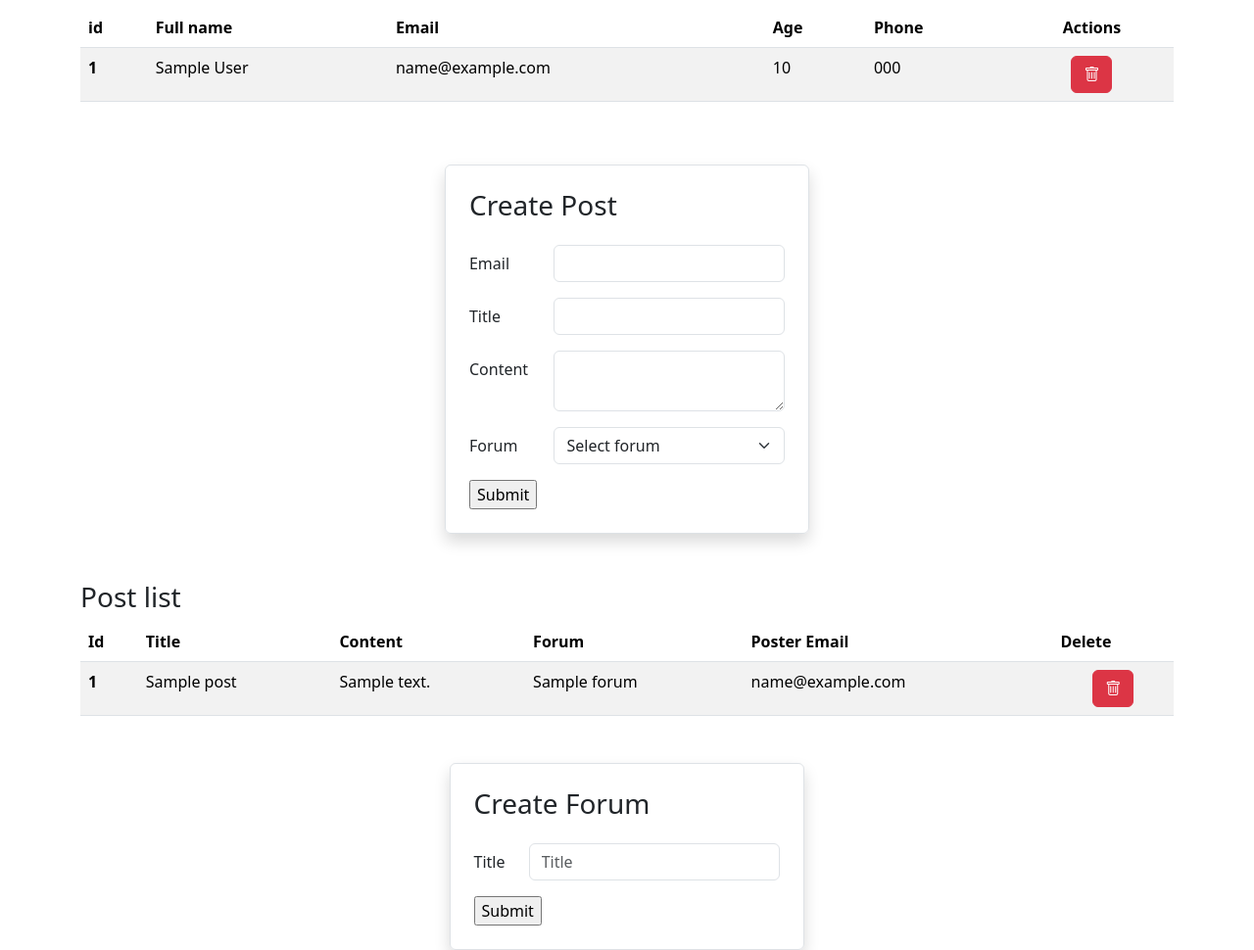
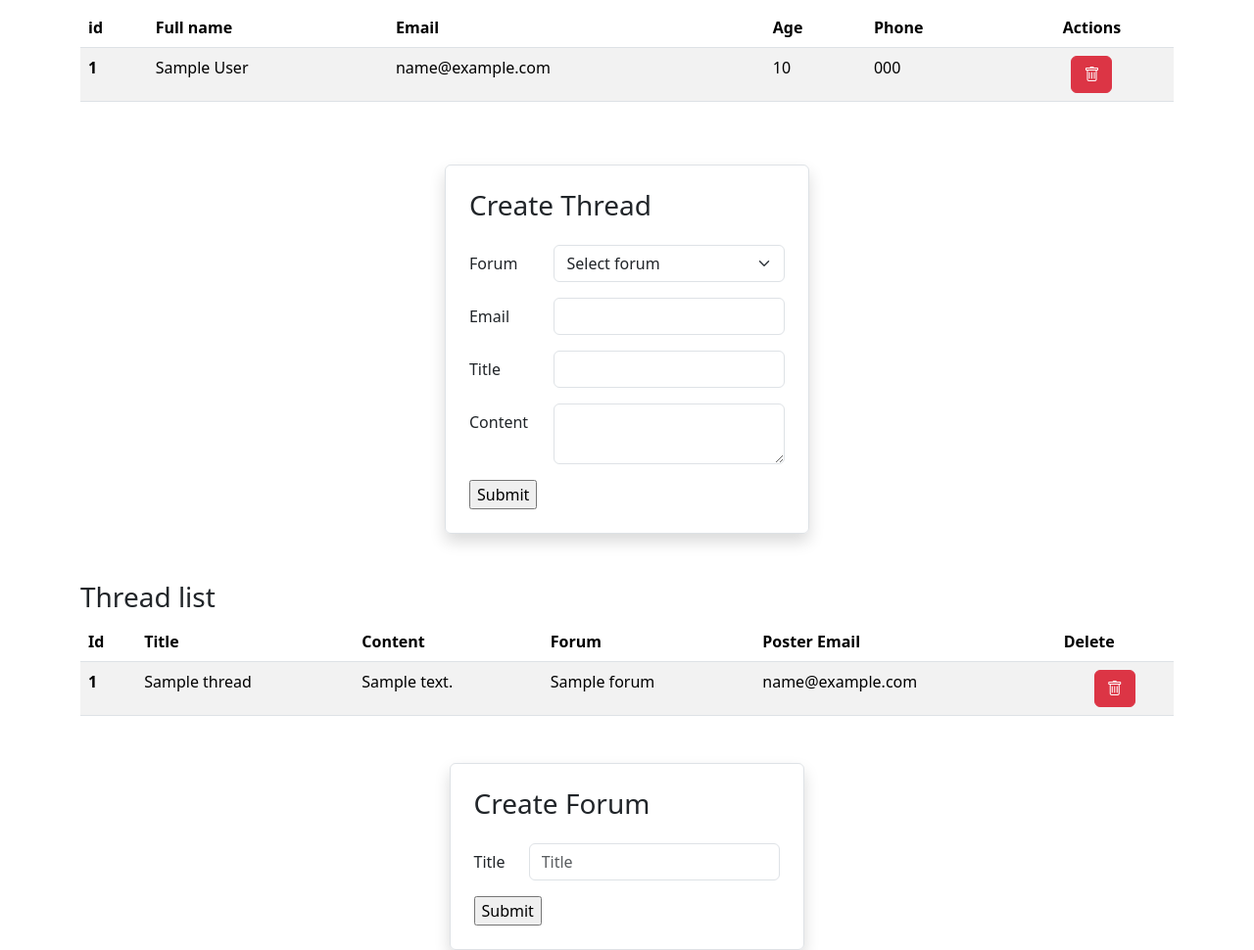
Before and after one commit to VadimEp622/simple-php-mvc, a PHP site: page /proj-php/app/views/home.php in a window 1280 px wide. Shown: the part 170-1140 px from the top of the page at 98% size. Run offline with PHP 8.4, Linux system fonts and the light colour scheme; tables that the repository leaves empty hold one stand-in row (values such as "Sample post").

Commit message:
renamed "posts" into "threads"

```diff
--- a/app/components/flash-message.php
+++ b/app/components/flash-message.php
@@ -7,7 +7,7 @@ require_once __DIR__ . '/../services/flash.services.php';
     display_flash_message(FLASH_OPERATION_FORUM_CREATE);
     display_flash_message(FLASH_OPERATION_FORUM_DELETE);
     display_flash_message(FLASH_OPERATION_USER_DELETE);
-    display_flash_message(FLASH_OPERATION_POST_CREATE);
-    display_flash_message(FLASH_OPERATION_POST_DELETE);
+    display_flash_message(FLASH_OPERATION_THREAD_CREATE);
+    display_flash_message(FLASH_OPERATION_THREAD_DELETE);
     ?>
 </div>
--- a/app/components/post-create-form.php
+++ b/app/components/thread-create-form.php
@@ -3,8 +3,8 @@ require_once __DIR__ . '/../config/db-conn.php';
 require_once __DIR__ . '/../models/forum.model.php';
 
 
-$current_cmp = 'post-create-form';
-$current_form = 'post_create_form';
+$current_cmp = 'thread-create-form';
+$current_form = 'thread_create_form';
 
 
 try {
@@ -30,7 +30,7 @@ if ($_SERVER["REQUEST_METHOD"] == "POST" && isset($_POST['current_form']) && $_P
 
 <section class="container my-5 d-flex justify-content-center">
     <div class="p-4 shadow border rounded">
-        <h3 class="mb-4">Create Post</h3>
+        <h3 class="mb-4">Create Thread</h3>
         <?php if ($res[$current_cmp]['error']) : ?>
             <section class="">
                 <div class="text-danger">Error</div>
--- a/app/components/post-list.php
+++ b/app/components/thread-list.php
@@ -1,27 +1,27 @@
 <?php
 require_once __DIR__ . '/../config/db-conn.php';
 require_once __DIR__ . '/../services/utils.services.php';
-require_once __DIR__ . '/../models/post.model.php';
+require_once __DIR__ . '/../models/thread.model.php';
 
 
-$current_cmp = 'post-list';
+$current_cmp = 'thread-list';
 
 
 try {
-    $res[$current_cmp]['posts'] = fetch_posts($conn);
-    if (count($res[$current_cmp]['posts']) < 1) {
+    $res[$current_cmp]['threads'] = fetch_threads($conn);
+    if (count($res[$current_cmp]['threads']) < 1) {
         $res[$current_cmp]['error']   = true;
-        $res[$current_cmp]['message'] = "No posts found!";
+        $res[$current_cmp]['message'] = "No threads found!";
     }
 } catch (Exception $e) {
     $res[$current_cmp]['error']   = true;
-    $res[$current_cmp]['message'] = "Posts list fetch failed!";
+    $res[$current_cmp]['message'] = "Thread list fetch failed!";
 }
 
 ?>
 
 <section class="container my-5">
-    <h3>Post list</h3>
+    <h3>Thread list</h3>
     <?php if ($res[$current_cmp]['error']) : ?>
         <div class="d-flex gap-2">
             <p style="color: red;"><?= $res[$current_cmp]['message'] ?></p>
@@ -39,7 +39,7 @@ try {
                 </tr>
             </thead>
             <tbody>
-                <?php foreach ($res[$current_cmp]['posts'] as $value) : ?>
+                <?php foreach ($res[$current_cmp]['threads'] as $value) : ?>
                     <tr>
                         <th scope="row"><?= $value['id'] ?></th>
                         <td><?= $value['title'] ?></td>
@@ -47,7 +47,7 @@ try {
                         <td><?= $value['forum_title'] ?></td>
                         <td><?= $value['poster_email'] ?></td>
                         <td>
-                            <form action="actions/posts/delete" method="post" class="d-flex justify-content-center">
+                            <form action="actions/threads/delete" method="post" class="d-flex justify-content-center">
                                 <input type="hidden" name="current_route" value=<?= get_current_route_name() ?>>
                                 <input type="hidden" name="id" value="<?= $value['id'] ?>">
                                 <button class="btn btn-danger"><i class="bi bi-trash"></i></button>
--- a/app/models/post.model.php
+++ b/app/models/thread.model.php
@@ -1,44 +1,44 @@
 <?php
 
 
-function fetch_posts($conn): array
+function fetch_threads($conn): array
 {
-    $posts = array();
+    $threads = array();
 
     // INFO:
     //      * COALESCE() function returns the first non-null value in a list
     //      * LEFT JOIN returns all rows from the left table, even if there are no matches in the right table
     $sql = "SELECT
-        Posts.id,
-        Posts.title,
-        Posts.content,
-        COALESCE(Forums.title, Posts.forum_id) AS forum_title,
-        Posts.poster_email
+        Threads.id,
+        Threads.title,
+        Threads.content,
+        COALESCE(Forums.title, Threads.forum_id) AS forum_title,
+        Threads.poster_email
     FROM
-        Posts
-    LEFT JOIN Forums ON Posts.forum_id = Forums.id";
+        Threads
+    LEFT JOIN Forums ON Threads.forum_id = Forums.id";
 
     $stmt = $conn->prepare($sql);
     $stmt->execute();
     $result = $stmt->get_result();
     while ($row = $result->fetch_assoc()) {
-        array_push($posts, $row);
+        array_push($threads, $row);
     }
-    return $posts;
+    return $threads;
 }
 
-function create_post($conn, $email, $title, $content, $forum): bool
+function create_thread($conn, $email, $title, $content, $forum): bool
 {
-    $sql = "INSERT INTO Posts (poster_email, title, content, forum_id) VALUES (?, ?, ?, ?)";
+    $sql = "INSERT INTO Threads (poster_email, title, content, forum_id) VALUES (?, ?, ?, ?)";
     $stmt = $conn->prepare($sql);
     $stmt->bind_param("sssi", $email, $title, $content, $forum); // The argument may be one of four types: i - integer, d - double, s - string, b - BLOB
     $stmt->execute();
     return $stmt->affected_rows > 0;
 }
 
-function delete_post($conn, $id): bool
+function delete_thread($conn, $id): bool
 {
-    $sql = "DELETE FROM Posts WHERE id = ?";
+    $sql = "DELETE FROM Threads WHERE id = ?";
     $stmt = $conn->prepare($sql);
     $stmt->bind_param("i", $id); // The argument may be one of four types: i - integer, d - double, s - string, b - BLOB
     $stmt->execute();
--- a/app/operations/actions/users/populate.php
+++ b/app/operations/actions/users/populate.php
@@ -14,15 +14,15 @@ try {
     foreach ($demo_users as $value) {
         if ($res['error'] || !create_user($conn, $value['full_name'], $value['email'], $value['password'], $value['age'], $value['phone_number'])) {
             $res['error'] = true;
-            create_flash_message(FLASH_OPERATION_POST_CREATE, "User populate failed - no user created", FLASH_ERROR);
+            create_flash_message(FLASH_OPERATION_THREAD_CREATE, "User populate failed - no user created", FLASH_ERROR);
         }
     }
 
     if (!$res['error']) {
-        create_flash_message(FLASH_OPERATION_POST_CREATE, "User populated successfully", FLASH_SUCCESS);
+        create_flash_message(FLASH_OPERATION_THREAD_CREATE, "User populated successfully", FLASH_SUCCESS);
     }
 } catch (Exception $e) {
-    create_flash_message(FLASH_OPERATION_POST_CREATE, "User populate failed - database error", FLASH_ERROR);
+    create_flash_message(FLASH_OPERATION_THREAD_CREATE, "User populate failed - database error", FLASH_ERROR);
 } finally {
     redirect_to_route_and_die($_POST['current_route']);
 }
--- a/app/resources/db-mysql.sql
+++ b/app/resources/db-mysql.sql
@@ -46,8 +46,8 @@ CREATE TABLE Forums (
     UNIQUE (title)
 );
 
--- Create Posts table
-CREATE TABLE Posts (
+-- Create Threads table
+CREATE TABLE Threads (
     id int NOT NULL AUTO_INCREMENT,
     title varchar(255) NOT NULL,
     content text NOT NULL,
--- a/app/services/flash.services.php
+++ b/app/services/flash.services.php
@@ -16,8 +16,8 @@ const FLASH_SUCCESS = 'success';
 const FLASH_OPERATION_FORUM_CREATE = 'forum_create';
 const FLASH_OPERATION_FORUM_DELETE = 'forum_delete';
 const FLASH_OPERATION_USER_DELETE = 'user_delete';
-const FLASH_OPERATION_POST_CREATE = 'post_create';
-const FLASH_OPERATION_POST_DELETE = 'post_delete';
+const FLASH_OPERATION_THREAD_CREATE = 'thread_create';
+const FLASH_OPERATION_THREAD_DELETE = 'thread_delete';
 
 
 /**
--- a/app/services/form-handler.services.php
+++ b/app/services/form-handler.services.php
@@ -2,12 +2,12 @@
 require_once __DIR__ . '/utils.services.php';
 require_once __DIR__ . '/flash.services.php';
 
-function form_handler_post_create($conn, &$validation)
+function form_handler_thread_create($conn, &$validation)
 {
     require_once __DIR__ . '/../models/user.model.php';
-    require_once __DIR__ . '/../models/post.model.php';
+    require_once __DIR__ . '/../models/thread.model.php';
 
-    $current_form = 'post_create_form';
+    $current_form = 'thread_create_form';
 
     $email = filter_input(INPUT_POST, 'email', FILTER_SANITIZE_EMAIL);
     $title = filter_input(INPUT_POST, 'title', FILTER_SANITIZE_SPECIAL_CHARS);
@@ -47,13 +47,13 @@ function form_handler_post_create($conn, &$validation)
 
     if (!has_validation_errors($validation[$current_form])) {
         try {
-            if (create_post($conn, $email, $title, $content, $forum)) {
-                create_flash_message(FLASH_OPERATION_POST_CREATE, "Post created successfully", FLASH_SUCCESS);
+            if (create_thread($conn, $email, $title, $content, $forum)) {
+                create_flash_message(FLASH_OPERATION_THREAD_CREATE, "Thread created successfully", FLASH_SUCCESS);
             } else {
-                create_flash_message(FLASH_OPERATION_POST_CREATE, "Post creation failed", FLASH_ERROR);
+                create_flash_message(FLASH_OPERATION_THREAD_CREATE, "Thread creation failed", FLASH_ERROR);
             }
         } catch (Exception $e) {
-            create_flash_message(FLASH_OPERATION_POST_CREATE, "Post creation failed", FLASH_ERROR);
+            create_flash_message(FLASH_OPERATION_THREAD_CREATE, "Thread creation failed", FLASH_ERROR);
         } finally {
             redirect_to_current_route_and_die();
         }
--- a/app/views/home.php
+++ b/app/views/home.php
@@ -18,16 +18,16 @@ require_once __DIR__ . '/../services/form-handler.services.php';
 
 
 $res = array(
-    'post-create-form' => array('error' => false, 'message' => 'Template error message'),
+    'thread-create-form' => array('error' => false, 'message' => 'Template error message'),
     'forum-create-form' => array('error' => false, 'message' => 'Template error message'),
     'user-list' => array('error' => false, 'message' => 'Template error message'),
-    'post-list' => array('error' => false, 'message' => 'Template error message'),
+    'thread-list' => array('error' => false, 'message' => 'Template error message'),
     'forum-list' => array('error' => false, 'message' => 'Template error message')
 );
 
 
 $validation = array(
-    'post_create_form' => array(
+    'thread_create_form' => array(
         'title' => array('error' => false, 'message' => ''),
         'content' => array('error' => false, 'message' => ''),
         'forum' => array('error' => false, 'message' => ''),
@@ -41,7 +41,7 @@ $validation = array(
 
 // INFO: form handling on POST (validate and actual db action), happens here, before any output is made, for clean Header function redirections
 if ($_SERVER["REQUEST_METHOD"] == "POST" && isset($_POST['current_form'])) {
-    if ($_POST['current_form'] == 'post_create_form') form_handler_post_create($conn,  $validation);
+    if ($_POST['current_form'] == 'thread_create_form') form_handler_thread_create($conn,  $validation);
     if ($_POST['current_form'] == 'forum_create_form') form_handler_forum_create($conn,  $validation);
 }
 
@@ -65,8 +65,8 @@ if ($_SERVER["REQUEST_METHOD"] == "POST" && isset($_POST['current_form'])) {
     <?php require_once __DIR__ . '/../components/navbar.php'; ?>
     <h1>Hello From Home</h1>
     <?php require_once __DIR__ . '/../components/user-list.php'; ?>
-    <?php require_once __DIR__ . '/../components/post-create-form.php'; ?>
-    <?php require_once __DIR__ . '/../components/post-list.php'; ?>
+    <?php require_once __DIR__ . '/../components/thread-create-form.php'; ?>
+    <?php require_once __DIR__ . '/../components/thread-list.php'; ?>
     <?php require_once __DIR__ . '/../components/forum-create-form.php'; ?>
     <?php require_once __DIR__ . '/../components/forum-list.php'; ?>
 
--- a/public/index.php
+++ b/public/index.php
@@ -41,8 +41,8 @@ switch ($uri_route) {
     case '/actions/users/populate':
         require __DIR__ . operation_dir . 'actions/users/populate.php';
         break;
-    case '/actions/posts/delete':
-        require __DIR__ . operation_dir . 'actions/posts/delete.php';
+    case '/actions/threads/delete':
+        require __DIR__ . operation_dir . 'actions/threads/delete.php';
         break;
 
     // ############################################################# DEFAULT ############################################################
```
Also changed, not shown: other parts of app/components/thread-create-form.php (+15 -15 lines), app/operations/actions/posts/delete.php (deleted, +0 -30 lines), app/operations/actions/threads/delete.php (added, +30 -0 lines), app/views/admin.php (+5 -5 lines).
